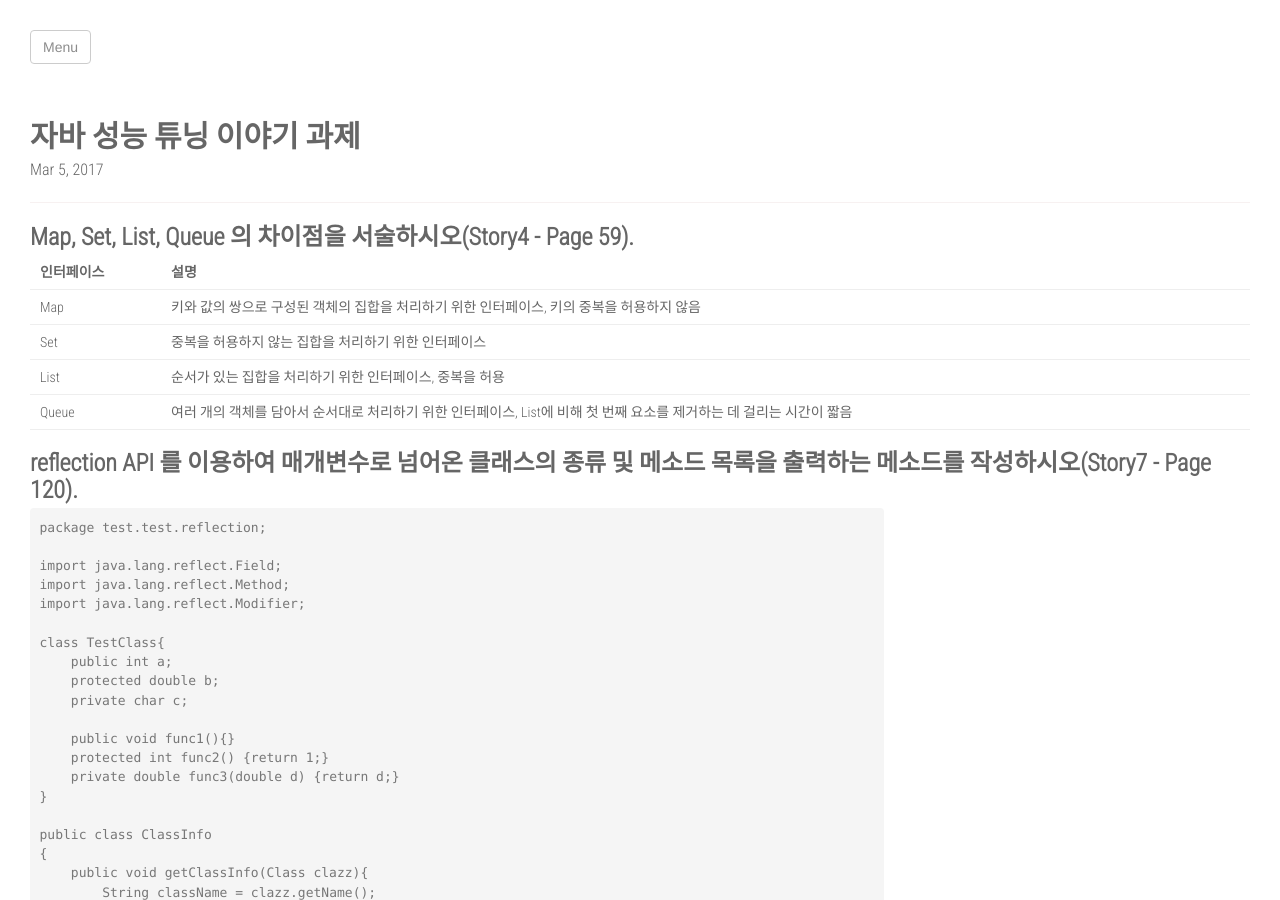
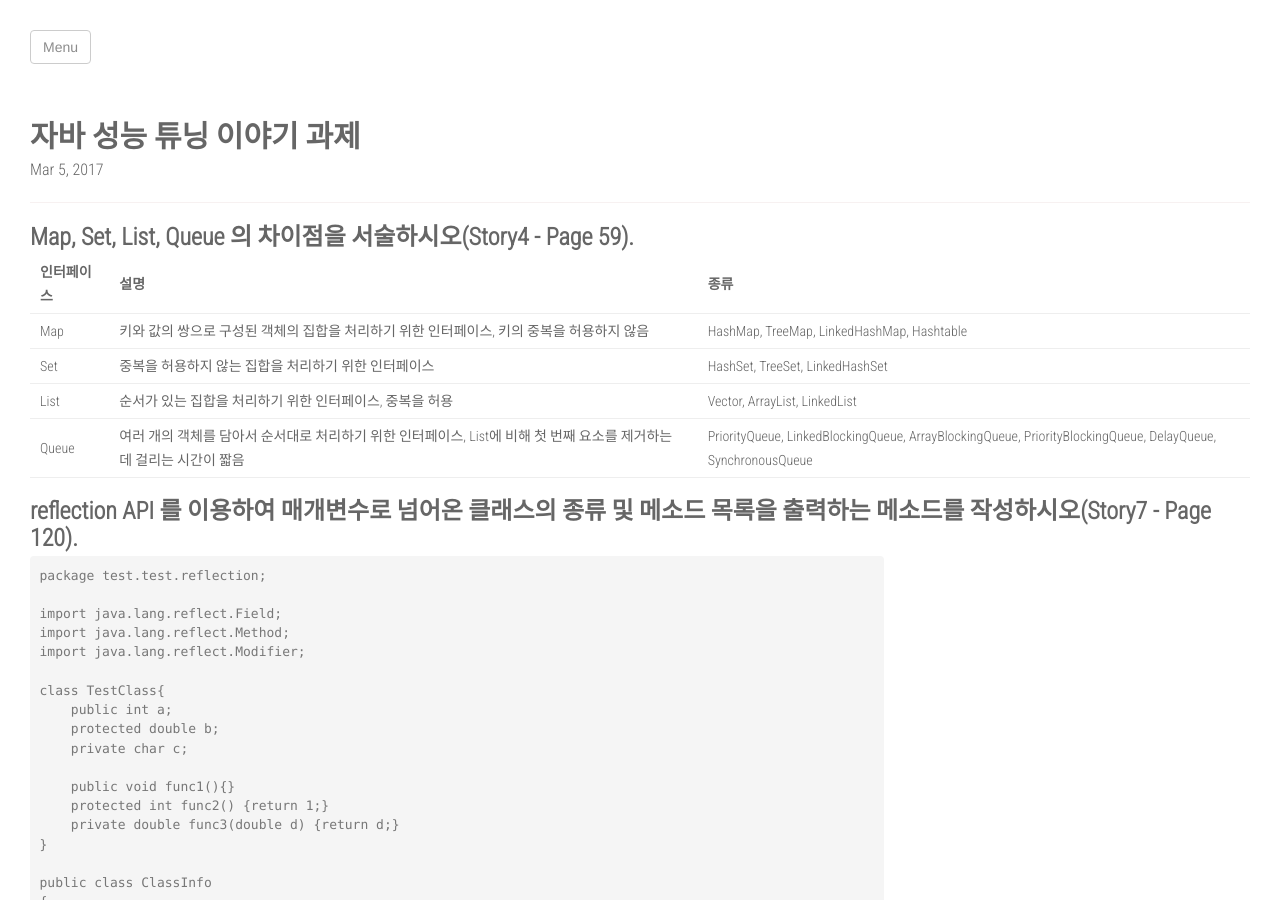
Before and after one commit to nonark/nonark.github.io, a Jekyll site: the page built from _posts/2017-03-05-자바-성능-튜닝-이야기-과제.markdown, in a window 1280 px wide and 900 px high. Built offline with Jekyll 4.4.1, drawn with Linux system fonts in a browser that asks for light colours; nearby versions of some CDN libraries; our own code applies the rules of GitHub Pages for plain Markdown files.

Commit message:
1번 설명 추가

````diff
--- a/_posts/2017-03-05-자바-성능-튜닝-이야기-과제.markdown
+++ b/_posts/2017-03-05-자바-성능-튜닝-이야기-과제.markdown
@@ -1,11 +1,11 @@
 ### Map, Set, List, Queue 의 차이점을 서술하시오(Story4 - Page 59).
 
-| 인터페이스 | 설명 |
-| - | - |
-| Map | 키와 값의 쌍으로 구성된 객체의 집합을 처리하기 위한 인터페이스, 키의 중복을 허용하지 않음 |
-| Set | 중복을 허용하지 않는 집합을 처리하기 위한 인터페이스 |
-| List | 순서가 있는 집합을 처리하기 위한 인터페이스, 중복을 허용 |
-| Queue | 여러 개의 객체를 담아서 순서대로 처리하기 위한 인터페이스, List에 비해 첫 번째 요소를 제거하는 데 걸리는 시간이 짧음 |
+| 인터페이스 | 설명 | 종류 |
+| - | - | - |
+| Map | 키와 값의 쌍으로 구성된 객체의 집합을 처리하기 위한 인터페이스, 키의 중복을 허용하지 않음 | HashMap, TreeMap, LinkedHashMap, Hashtable |
+| Set | 중복을 허용하지 않는 집합을 처리하기 위한 인터페이스 | HashSet, TreeSet, LinkedHashSet |
+| List | 순서가 있는 집합을 처리하기 위한 인터페이스, 중복을 허용 | Vector, ArrayList, LinkedList |
+| Queue | 여러 개의 객체를 담아서 순서대로 처리하기 위한 인터페이스, List에 비해 첫 번째 요소를 제거하는 데 걸리는 시간이 짧음 | PriorityQueue, LinkedBlockingQueue, ArrayBlockingQueue, PriorityBlockingQueue, DelayQueue, SynchronousQueue |
 
 ### reflection API 를 이용하여 매개변수로 넘어온 클래스의 종류 및 메소드 목록을 출력하는 메소드를 작성하시오(Story7 - Page 120).
 ```java
````
